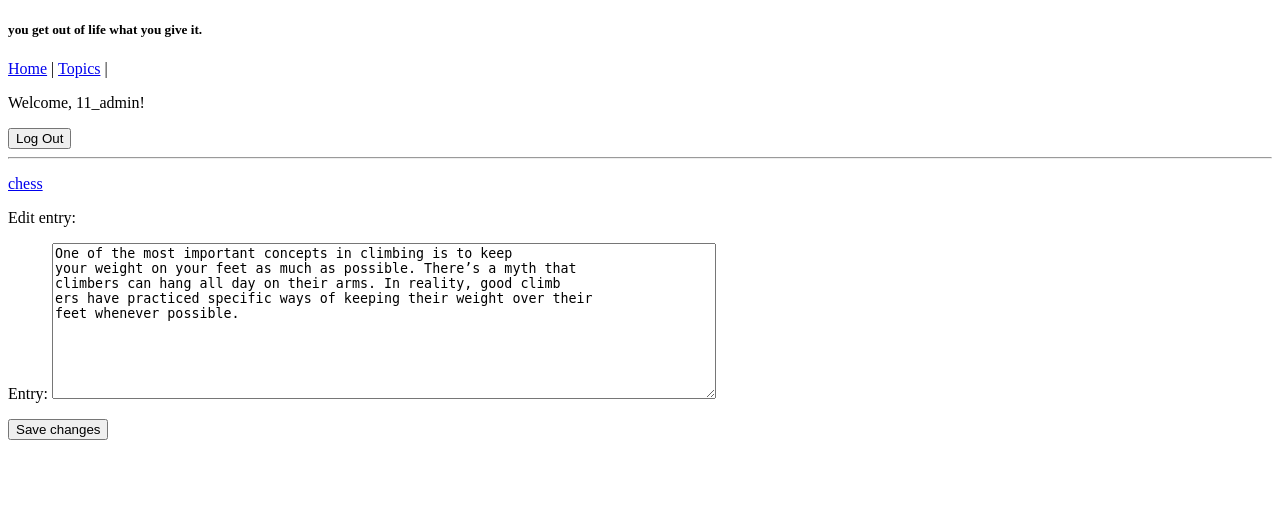
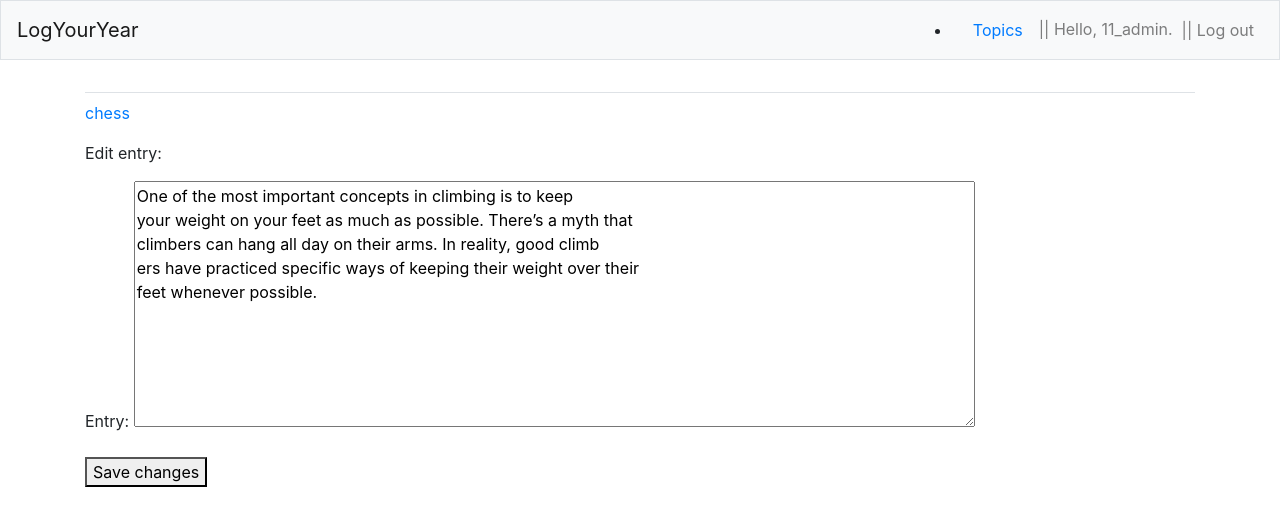
Before and after one commit to Marsh4444/Django_Projects, a Django app: page /edit_entry/3/ in a window 1280 px wide. Shown: the top 526 px of the page. Run offline with Django 5.2, Linux system fonts and the light colour scheme; a user stored in the database is signed in; data comes from the database, SQL or seed files in the repository; both versions use the stored data as it was after the commit; some libraries are stand-ins or nearby versions.

Commit message:
Added the style phase one

```diff
--- a/Learning Log/learning_log/settings.py
+++ b/Learning Log/learning_log/settings.py
@@ -34,6 +34,9 @@ INSTALLED_APPS = [
     #my apps
     'learning_logs',
     'users',
+
+    # Third party apps.
+    'bootstrap4',
 
     #defautt apps
     'django.contrib.admin',
--- a/Learning Log/templates/learning_logs/base.html
+++ b/Learning Log/templates/learning_logs/base.html
@@ -1,34 +1,62 @@
-<!DOCTYPE html>
+{% load bootstrap4 %}
+<!doctype html>
 <html lang="en">
 <head>
-    <meta charset="UTF-8">
-    <title>LogYourYear</title>
+  <meta charset="utf-8">
+  <meta name="viewport" content="width=device-width, initial-scale=1,
+    shrink-to-fit=no">
+  <title>LogYourYear</title>
+
+  {% bootstrap_css %}
+  {% bootstrap_javascript jquery='full' %}
+
 </head>
 <body>
- <h5> you get out of life what you give it. </h5>
+  <nav class="navbar navbar-expand-md navbar-light bg-light mb-4 border">
+    <a class="navbar-brand" href="{% url 'learning_logs:home'%}">LogYourYear</a>
 
-<nav>
-    <a href="{% url 'learning_logs:home' %}">Home</a> |
-    <a href="{% url 'learning_logs:topics' %}">Topics</a> |
+    <button class="navbar-toggler" type="button" data-toggle="collapse"
+        data-target="#navbarCollapse" aria-controls="navbarCollapse"
+        aria-expanded="false" aria-label="Toggle navigation">
+      <span class="navbar-toggler-icon"></span></button>
+    <div class="collapse navbar-collapse" id="navbarCollapse"></div>
+       <ul class="navbar-nav mr-auto"></ul>
+          <li class="nav-item"></li>
+             <a class="nav-link" href="{% url 'learning_logs:topics'%}">
+                Topics</a></li>
+       </ul>
+       <ul class="navbar-nav ml-auto">
+         {% if user.is_authenticated %}
+           <li class="nav-item">
+             <span class="navbar-text"}">|| Hello, {{ user.username  }}. </span>
+           </li>
+           <li class="nav-item  align-items-center">
+             <form action="{% url 'users:logout' %}" method="post" >
+               {% csrf_token %}
+               <button type="submit" class="btn btn-link nav-link  ">
+                 || Log out
+               </button>
+             </form>
+           </li>
+         {% else %}
+           <li class="nav-item">
+             <a class="nav-link" href="{% url 'users:register' %}">Register</a>
+           </li>
+           <li class="nav-item">
+            <a class="nav-link" href="{% url 'users:login' %}">Log in</a></li>
+         {% endif %}
+      </ul>
+    </div>
 
-    {% if user.is_authenticated %}
-        <p>Welcome, {{ user.username }}!</p>
+  </nav>
 
-        <form action="{% url 'logout' %}" method="post" style="display:inline;">
-            {% csrf_token %}
-            <button type="submit">Log Out</button>
-        </form>
-
-    {% else %}
-        <a href="{% url 'users:register' %}">Register</a> |
-        <a href="{% url 'login' %}">Log In</a>
-    {% endif %}
-</nav>
-
-<hr>
-
-{% block content %}
-{% endblock %}
-
+  <main role="main" class="container">
+    <div class="pb-2 mb-2 border-bottom">
+      {% block page_header %}{% endblock page_header %}
+    </div>
+    <div>
+      {% block content %}{% endblock content %}
+    </div>
+  </main>
 </body>
 </html>
```
Also changed, not shown: Learning Log/db.sqlite3.
